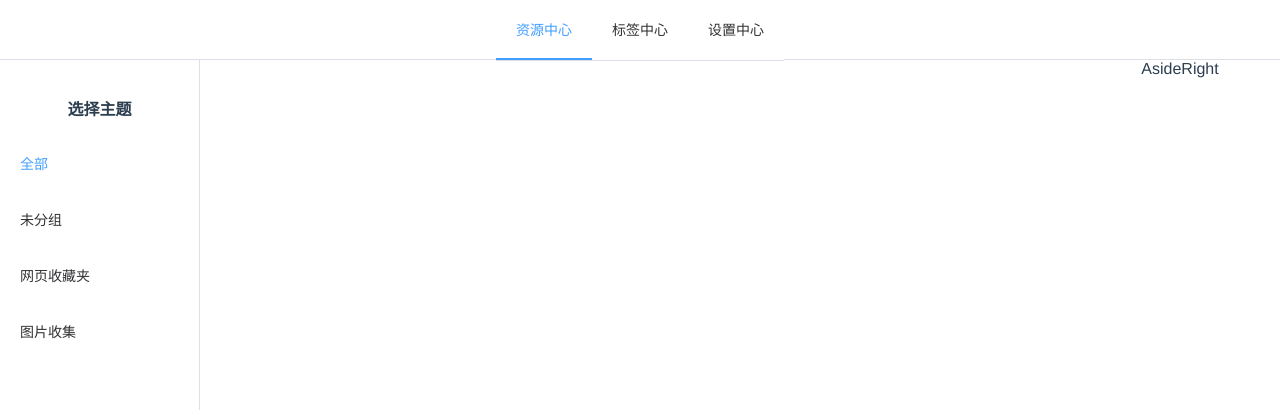
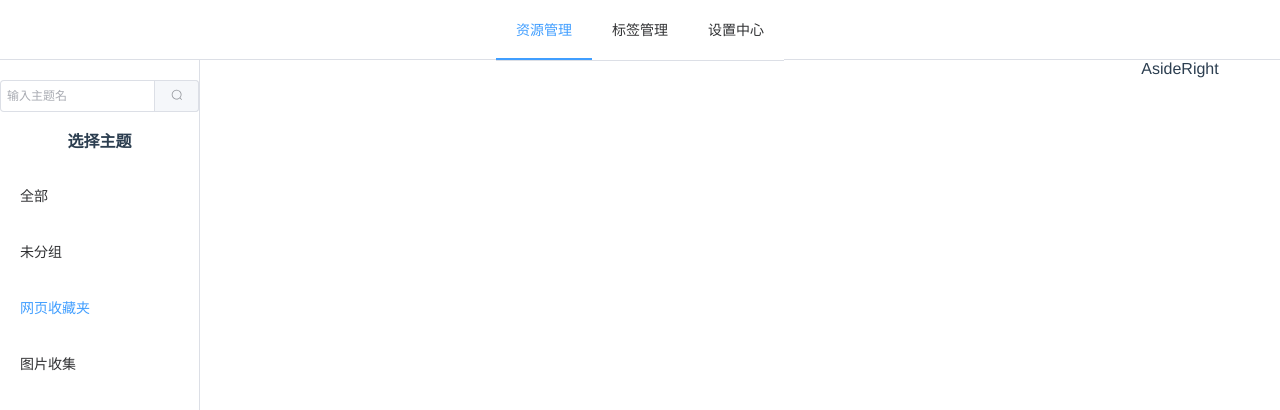
Before and after one commit to CJc-3103/resource-manager, a Vue app: page /#/resources in a window 1280 px wide. Shown: the top 410 px of the page. Built offline with nearby package versions, Linux system fonts and the light colour scheme.

Commit message:
feature: search topic

```diff
--- a/src/layout/HeaderBar.vue
+++ b/src/layout/HeaderBar.vue
@@ -1,6 +1,5 @@
 <template>
   <div class="nav-bar">
-    <div></div>
     <el-menu
       mode="horizontal"
       :default-active="currentMenu"
@@ -21,11 +20,11 @@ const store = useStore();
 
 const menuList = [
   {
-    title: '资源中心',
-    index: '/',
+    title: '资源管理',
+    index: '/resources',
   },
   {
-    title: '标签中心',
+    title: '标签管理',
     index: '/tags',
   },
   {
--- a/src/views/resources/TopicGroup.vue
+++ b/src/views/resources/TopicGroup.vue
@@ -1,19 +1,36 @@
 <template>
+  <!-- 搜索 -->
+  <el-input size="small" placeholder="输入主题名" v-model="topicKeywords">
+    <template #append>
+      <el-button :icon="Search" @click="searchTopics(topicKeywords)" />
+    </template>
+  </el-input>
+  <!-- 排序 -->
+  <!-- 新增 -->
+  <!-- 多选 -->
+
+  <!-- 主题区域 -->
   <div class="aside-title">选择主题</div>
+  <span class="action-group"> </span>
+  <!-- 默认主题 -->
   <el-menu
     class="topic-menu"
     :default-active="currentTopic"
     @select="selectTopic"
   >
-    <!-- <el-menu-item class="topic-item basic-topic" index="All">全部</el-menu-item>
-    <el-menu-item class="topic-item basic-topic" index="NoTopic"
-      >未整理</el-menu-item
-    > -->
-
+    <el-menu-item
+      class="topic-item"
+      :index="title"
+      v-for="({ title }, i) in defaultTopics"
+      :key="i"
+    >
+      <span class="topic-txt">{{ title }}</span>
+    </el-menu-item>
+    <!-- 自定义主题 -->
     <el-tooltip
       :content="title"
       placement="right"
-      v-for="({ title }, i) in topics"
+      v-for="({ title }, i) in filteredTopics"
       :key="i"
     >
       <el-menu-item class="topic-item" :index="title">
@@ -24,21 +41,28 @@
 </template>
 
 <script setup>
-import { ref, computed } from 'vue';
+//#region 依赖
+import { ref, reactive, computed, watch, onMounted } from 'vue';
 import { useStore } from 'vuex';
 import { fetchTopic } from '@/api';
+import { Search } from '@element-plus/icons-vue';
 import '@/assets/styles/index.scss';
+import { useArrayMap } from '@vueuse/shared';
+import { cloneDeep } from 'lodash';
 
 const store = useStore();
+//#endregion
 
 //#region 视图构建
-const topics = [
+const defaultTopics = [
   {
     title: '全部',
   },
   {
     title: '未分组',
   },
+];
+const topics = [
   {
     title: '网页收藏夹',
   },
@@ -50,20 +74,124 @@ const topics = [
 
 //#region 交互
 
+// 搜索主题
+const topicKeywords = ref('');
+// const filteredTopics = reactive([]);
+// const filteredTopics = reactive({ value: [] });
+// const filteredTopics = ref([]);
+// console.log('filteredTopics', filteredTopics);
+
+// const filteredTopics = computed(() => searchTopics(topicKeywords));
+// function handleChange(topicKeywords) {
+//   console.log('topicKeywords', topicKeywords);
+// }
+const filteredTopics = ref(topics);
+// watch(topicKeywords, (topicKeywords) => searchTopics(topicKeywords));
+
+// 通过 filter 方法
+const searchTopics = (topicKeywords) => {
+  let filteredData = [];
+  if (topicKeywords) {
+    filteredTopics.value = filteredData = topics.filter(
+      (topic) => topic.title.indexOf(topicKeywords) > -1
+    );
+  } else {
+    // filteredTopics.value = cloneDeep(topics);
+    filteredTopics.value = topics;
+  }
+};
+
+// 通过 computed 或 watch
+// const searchTopics = (topicKeywords) => {
+//   let filteredData = [];
+//   if (topicKeywords) {
+//     filteredData = topics.filter(
+//       (topic) => topic.title.indexOf(topicKeywords) > -1
+//     );
+//   } else {
+//     filteredData = topics;
+//   }
+//   //   filteredTopics._value = cloneDeep(filteredData);
+//   //   console.log('filteredData', filteredData);
+//   //   console.log('filteredTopics', filteredTopics);
+//   return filteredData;
+// };
+
+// 通过事件调用
+// const searchTopics = (topicKeywords) => {
+//   let filteredData = [];
+//   if (topicKeywords) {
+//     //   topics.filter((topic) => topic.title.indexOf(topicKeywords) > 0);
+//     filteredData = topics.filter(
+//       (topic) => topic.title.indexOf(topicKeywords) > -1
+//     );
+//     // filteredData.map((topic) => filteredTopics.value.push(topic));
+//   } else {
+//     filteredData = topics;
+//     // filteredTopics.value = cloneDeep(topics);
+//     // filteredTopics.value.length = 0;
+//     // filteredTopics.value.splice(0, filteredTopics.value.length);
+//   }
+//   filteredTopics._value = cloneDeep(filteredData);
+//   // filteredData.map((topic) => filteredTopics.value.push(topic));
+//   console.log('filteredData', filteredData);
+//   console.log('filteredTopics', filteredTopics);
+//   //   console.log('filteredTopics', filteredTopics._value);
+// };
+// const searchTopics = (topicKeywords) => {
+//   let filteredData = [];
+//   if (topicKeywords)
+//     //   topics.filter((topic) => topic.title.indexOf(topicKeywords) > 0);
+//     filteredData = topics.filter(
+//       (topic) => topic.title.indexOf(topicKeywords) > -1
+//     );
+//   else {
+//     filteredData = topics;
+//     // filteredTopics.length = 0;
+//     filteredTopics.splice(0, filteredTopics.length);
+//   }
+//   filteredData.map((topic) => filteredTopics.push(topic));
+//   console.log('filteredData', filteredData);
+//   console.log('filteredTopics', filteredTopics);
+
+//   //   if (topicKeywords)
+//   //     //   topics.filter((topic) => topic.title.indexOf(topicKeywords) > 0);
+//   //     topics.map((topic) => {
+//   //       if (topic.title.indexOf(topicKeywords) > 0) filteredTopics.push(topic);
+//   //     });
+//   //   else {
+//   //     filteredTopics.length = 0;
+//   //     topics.map((topic) => filteredTopics.push(topic));
+//   //     // filteredTopics = reactive([].concat(topics));
+//   //   }
+//   //   filteredTopics.length = 0;
+//   //   topics.map((topic) => {
+//   //     if (
+//   //       !topicKeywords ||
+//   //       (topicKeywords && topic.title.indexOf(topicKeywords) > 0)
+//   //     ) {
+//   //       filteredTopics.push(topic);
+//   //     }
+//   //   });
+// };
+
 // 选择主题
 const currentTopic = computed(() => store.state.currentTopic);
 const updateCurrentTopic = (topic) =>
   store.dispatch('updateCurrentTopic', topic);
 
-const initTopic = (currentTopic) => {
+function initTopic(currentTopic) {
   if (!currentTopic) updateCurrentTopic(topics[0].title);
-};
+}
 initTopic(currentTopic.value);
 
 function selectTopic(topic) {
   updateCurrentTopic(topic);
 }
 
+onMounted(() => {
+  searchTopics(); // 初始化主题列表
+});
 // const currentTopic = ref(topics[0].title);
 // const selectTopic = (i, path, item) => {
 //   currentTopic.value = item.index;
```
